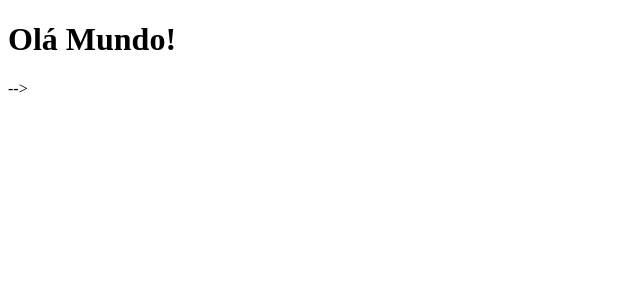
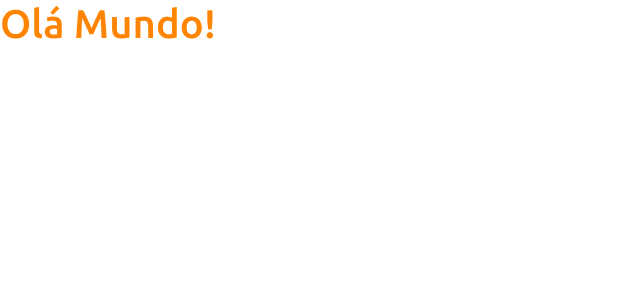
Before and after one commit to DouglasAP25/projeto-sds3, a React (Create React App) app in the folder frontend/: page / in a window 1280 px wide. Shown: the top 300 px of the page, without its empty margins (0-640 px from the left). Built offline with nearby package versions, Linux system fonts and the light colour scheme.

Commit message:
Bootstrap

```diff
--- a/frontend/package.json
+++ b/frontend/package.json
@@ -10,6 +10,8 @@
     "@types/node": "^12.0.0",
     "@types/react": "^17.0.0",
     "@types/react-dom": "^17.0.0",
+    "bootstrap": "^5.1.3",
+    "popper.js": "^1.16.1-lts",
     "react": "^17.0.2",
     "react-dom": "^17.0.2",
     "react-scripts": "4.0.3",
--- a/frontend/public/index.html
+++ b/frontend/public/index.html
@@ -14,7 +14,5 @@
   <body>
     <noscript>Você precisa habilitar o JavaScript para rodar ester app.</noscript>
     <div id="root"></div>
-
-    -->
   </body>
 </html>
--- a/frontend/src/App.tsx
+++ b/frontend/src/App.tsx
@@ -1,7 +1,7 @@
 function App() {
   return (
     <div>
-      <h1>Olá Mundo!</h1>
+      <h1 className="text-primary">Olá Mundo!</h1>
     </div>
   );
 }
--- /dev/null
+++ b/frontend/src/assets/css/styles.css
@@ -0,0 +1,34 @@
+@import url('https://fonts.googleapis.com/css2?family=Ubuntu:wght@300;400;500;700&display=swap');
+:root {
+    --color-primary: #FF8400;
+    --color-error: #FF0000;
+
+}
+
+html, body {
+    height: 100%;
+    font-family: "Ubuntu", sans-serif;
+}
+
+#root {
+    display: flex;
+    flex-direction: column;
+    height: 100%;
+}
+
+.content {
+    flex: 1 0 auto;
+}
+
+.footer {
+    flex-shrink: 0;
+    text-align: center;
+}
+
+.bg-primary {
+    background-color: var(--color-primary) !important;
+}
+
+.text-primary {
+    color: var(--color-primary) !important;
+}
--- a/frontend/src/index.tsx
+++ b/frontend/src/index.tsx
@@ -1,5 +1,7 @@
 import React from 'react';
 import ReactDOM from 'react-dom';
+import 'bootstrap/dist/css/bootstrap.css';
+import 'assets/css/styles.css';
 import App from './App';
 
 
```
Also changed, not shown: 1 other file (tests, documents, lock files or other folders).
